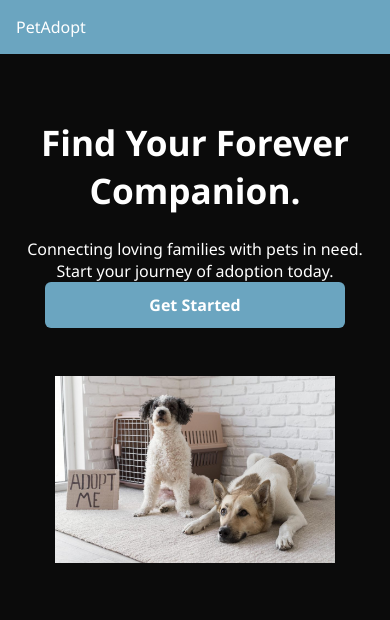
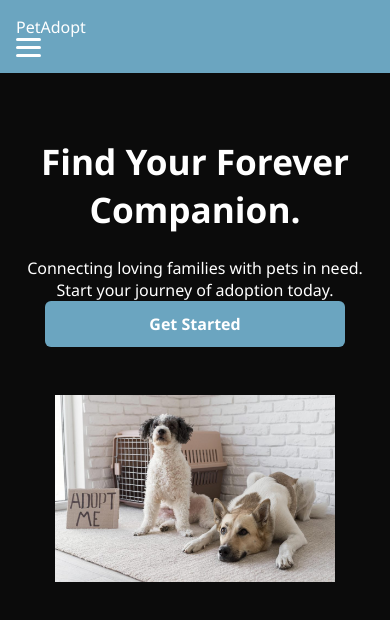
Before and after one commit to Prarthana-05/pet, a website: page frontend/landing.html in a window 390 px wide. Drawn offline with Linux system fonts and the light colour scheme.

```diff
--- a/frontend/css/styles.css
+++ b/frontend/css/styles.css
@@ -1166,3 +1166,21 @@ button:hover {
   background-color: #5794af;
   transform: translateY(-2px);
 }
+
+
+@media (max-width: 768px) {
+
+  .landing-page .hamburger {
+    display: flex !important;
+    flex-direction: column;
+    gap: 5px;
+    cursor: pointer;
+  }
+
+  .landing-page .hamburger span {
+    width: 25px;
+    height: 3px;
+    background-color: white; /* IMPORTANT */
+    border-radius: 2px;
+  }
+}
```
